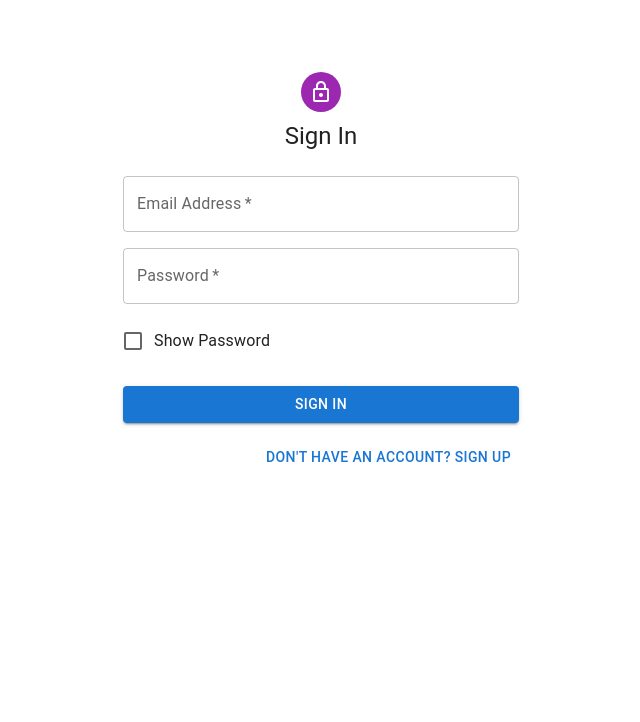
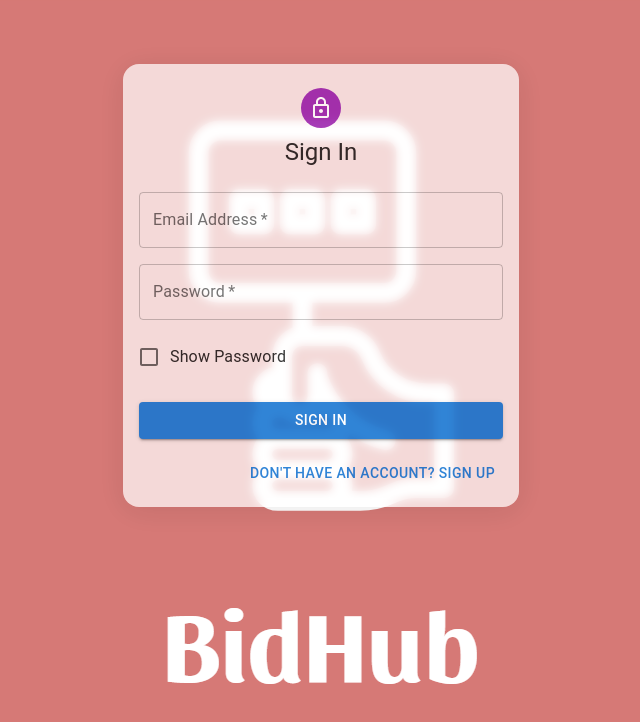
Before and after one commit to nehalshams/bidhub, a React (Create React App) app in the folder client/: page /sign-in in a window 1280 px wide. Shown: the top 722 px of the page, without its empty margins (319-959 px from the left). Built offline with nearby package versions, Linux system fonts and the light colour scheme; no server answers.

Commit message:
implement the sign in page

```diff
--- a/client/public/index.html
+++ b/client/public/index.html
@@ -2,7 +2,7 @@
 <html lang="en">
   <head>
     <meta charset="utf-8" />
-    <link rel="icon" href="%PUBLIC_URL%/favicon.ico" />
+    <link rel="icon" href="%PUBLIC_URL%/favicon.svg" />
     <meta name="viewport" content="width=device-width, initial-scale=1" />
     <meta name="theme-color" content="#000000" />
     <meta
@@ -24,7 +24,7 @@
       work correctly both with client-side routing and a non-root public URL.
       Learn how to configure a non-root public URL by running `npm run build`.
     -->
-    <title>React App</title>
+    <title>BidHub</title>
   </head>
   <body>
     <noscript>You need to enable JavaScript to run this app.</noscript>
--- a/client/src/components/CustomModal.tsx
+++ b/client/src/components/CustomModal.tsx
@@ -1,5 +1,5 @@
 import { Box, Button, DialogActions, DialogContent, DialogContentText, DialogTitle } from '@mui/material'
-import React from 'react'
+import React, { ReactNode } from 'react'
 import Modal from './Modal';
 
 type Props = {
@@ -7,15 +7,17 @@
   handleClose: () => void;
   title?: string;
   handlePrimaryAction?: () => void;
-  primaryBtn?: string
+  primaryBtn?: string;
+  children?: ReactNode;
 }
-const CustomModal = ({ open, handleClose, title, handlePrimaryAction, primaryBtn }: Props) => {
+const CustomModal = ({ open, handleClose, title, handlePrimaryAction, primaryBtn, children }: Props) => {
   return (
     <Modal open={open} handleClose={handleClose}>
       <>
-        <DialogTitle id="alert-dialog-title">{title}</DialogTitle>
+        <DialogTitle fontWeight={'500'} id="alert-dialog-title">{title}</DialogTitle>
         <DialogContent>
           <DialogContentText id="alert-dialog-description">
+            { children }
           </DialogContentText>
         </DialogContent>
         <DialogActions>
--- a/client/src/pages/Dashboard/CreateAuction/index.tsx
+++ b/client/src/pages/Dashboard/CreateAuction/index.tsx
@@ -16,7 +16,11 @@
   auctionEndTime?: Date;
   createdAt?: Date;
 };
-export default function CreateAuction() {
+
+type Props = {
+  handleSignInModal: () => void;
+}
+export default function CreateAuction({ handleSignInModal }: Props) {
   const {isAuthenticated } = React.useContext(AuthContext)
 
   const [auctionModel, setAuctionModel] = React.useState(false);
@@ -26,6 +30,8 @@
   const handleCreateAuctionBtn = () => {
     if(isAuthenticated){
       setAuctionModel(true);
+    }else{
+      handleSignInModal()
     }
   };
 
@@ -44,7 +50,6 @@
       setAuctionModel(false)
     }else {
       toast.error('Auction not created');
-
     }
 
   };
--- a/client/src/pages/Dashboard/index.tsx
+++ b/client/src/pages/Dashboard/index.tsx
@@ -11,27 +11,38 @@
 import CreateAuction from "./CreateAuction";
 import { useGetAuctionsQuery } from "../../api";
 import { AuthContext } from "../../utils/AuthProvider";
+import CustomModal from "../../components/CustomModal";
+import { useNavigate } from "react-router-dom";
 
 const Dashboard = () => {
-  const {isAuthenticated } = useContext(AuthContext)
-  console.log(isAuthenticated, '>>>>>>');
+  const { isAuthenticated, } = useContext(AuthContext)
+  const navigate = useNavigate()
 
   const [bidModal, setBidModal] = useState<boolean>();
   const [rowData, setRowData] = useState<Bid>();
-  const [searchQuery, setSearchQuery] = useState("")
-  const { data: auctionData, isLoading} = useGetAuctionsQuery({ domainName: searchQuery})
+  const [searchQuery, setSearchQuery] = useState("");
+  const [signInModal, setSignInModal] = useState(false);
+  const { data: auctionData, isLoading } = useGetAuctionsQuery({ domainName: searchQuery })
 
   const handlePlaceBid = (data: Bid) => {
     // console.log("handlePlaceBid", id);
-    if(isAuthenticated){
+    if (isAuthenticated) {
       setRowData(data);
       setBidModal(true);
-    }else{
+    } else {
       //
     }
   };
 
-  const handleConfirm = () => {};
+  function handleSignInBtn(){
+    navigate('/sign-in')
+  }
+
+  const handleSignInModal = () => {
+    setSignInModal(!signInModal)
+  }
+
+  const handleConfirm = () => { };
   const handleSearch = (e: ChangeEvent<HTMLInputElement>) => {
     setSearchQuery(e.target.value)
   };
@@ -61,13 +72,13 @@
               <Dropdown options={domainType} label="Domain Type" />
             </Box>
             {
-              isLoading? ""
-              :
-            <BaseTable auctionData={auctionData || []} handlePlaceBid={handlePlaceBid} />
+              isLoading ? ""
+                :
+                <BaseTable auctionData={auctionData || []} handlePlaceBid={handlePlaceBid} />
             }
           </Box>
         </Box>
-        <CreateAuction/>
+        <CreateAuction handleSignInModal={handleSignInModal} />
         {bidModal && (
           <BidModal
             data={rowData}
@@ -76,6 +87,19 @@
             handleConfirm={handleConfirm}
           />
         )}
+        {
+          signInModal && (
+            <CustomModal
+              open={signInModal}
+              handleClose={handleSignInModal}
+              primaryBtn="Go to Sign In"
+              title="Need Sign In"
+              handlePrimaryAction={handleSignInBtn}
+            >
+              {'Before taking an action need to do sign in first.'}
+            </CustomModal>
+          )
+        }
       </>
     </Layout>
   );
--- a/client/src/pages/FormPage/index.tsx
+++ b/client/src/pages/FormPage/index.tsx
@@ -13,6 +13,8 @@
 import { useNavigate } from "react-router-dom";
 import { formValidator } from "../../utils/validation";
 import { useLoginUserMutation, useSignupUserMutation } from "../../api";
+import { toast } from "react-toastify";
+import Banner from '../../img/bidhub-banner.png'
 
 export default function FormPage() {
   const navigate = useNavigate();
@@ -44,10 +46,12 @@
     event.preventDefault()
 
     const resp = await loginUser({ email: formField.email, password: formField.password });
-    if(resp.data.token){
+    if(resp?.data?.token){
       localStorage.setItem('token', resp.data.token)
       localStorage.setItem('user', JSON.stringify(resp.data.user))
       navigate('/dashboard')
+    }else {
+      toast.error('Something went wrong')
     }
   };
 
@@ -77,8 +81,28 @@
     }
   };
 
+  /* From https://css.glass */
+// background: rgba(255, 255, 255, 0.2);
+// border-radius: 16px;
+// box-shadow: 0 4px 30px rgba(0, 0, 0, 0.1);
+// backdrop-filter: blur(5px);
+// -webkit-backdrop-filter: blur(5px);
+// border: 1px solid rgba(255, 255, 255, 0.3);
+
   return (
     <Container component="main" maxWidth="xs">
+      <Box sx={{
+        position: 'fixed',
+        top: 0,
+        left: 0,
+        right: 0,
+        background: "#d67976"
+      }}>
+        <Box sx={{ xs: '100vw', md: '50vw'}} display={'flex'} justifyContent={'center'}>
+        <img style={{ width: '', objectFit: 'contain'}} src={Banner}/>
+
+        </Box>
+      </Box>
       <CssBaseline />
       <Box
         sx={{
@@ -86,6 +110,14 @@
           display: "flex",
           flexDirection: "column",
           alignItems: "center",
+          background: "rgba(255, 255, 255, 0.8)",
+          boxShadow: "0 4px 30px rgba(0, 0, 0, 0.1)",
+          backdropFilter: "blur(5px)",
+          zIndex: 99999999,
+          position: "relative",
+          opacity: .9,
+          padding: '1rem',
+          borderRadius: '1rem'
         }}
       >
         <Avatar sx={{ m: 1, bgcolor: "secondary.main" }}>
@@ -126,6 +158,9 @@
                     label="Last Name"
                     name="lastName"
                     autoComplete="family-name"
+                    sx={{
+                      backgroundColor: '#fff'
+                    }}
                   />
                 </Grid>
               </>
--- a/client/src/pages/Layout/Navbar.tsx
+++ b/client/src/pages/Layout/Navbar.tsx
@@ -117,7 +117,7 @@
   const drawer = (
     <Box onClick={handleDrawerToggle} sx={{ textAlign: "center" }}>
       <Typography variant="h6" sx={{ my: 2 }}>
-        MUI
+        BidHub
       </Typography>
       <Divider />
       <List>
--- a/client/src/utils/AuthProvider.tsx
+++ b/client/src/utils/AuthProvider.tsx
@@ -1,15 +1,24 @@
-import { createContext } from "react"
+import { createContext, useState } from "react"
 
 const defaultContext = {
     isAuthenticated: false,
+    handleSignInModal: () => {},
+    signInModal: false
 }
 export const AuthContext = createContext(defaultContext)
 
 export default function AuthProvider({ children }: any){
+    const [signInModal, setSignInModal] = useState(false)
     const token = localStorage.getItem('token')
-    const isAuthenticated = !!token
+    const isAuthenticated = !!token;
+
+    function handleSignInModal(){
+        setSignInModal(!signInModal)
+    }
     const value = {
         isAuthenticated,
+        handleSignInModal,
+        signInModal,
     }
 
     return <AuthContext.Provider value={value}>{children}</AuthContext.Provider>
```
Also changed, not shown: client/public/favicon.svg (added), client/src/img/bidhub-banner.png (added).
